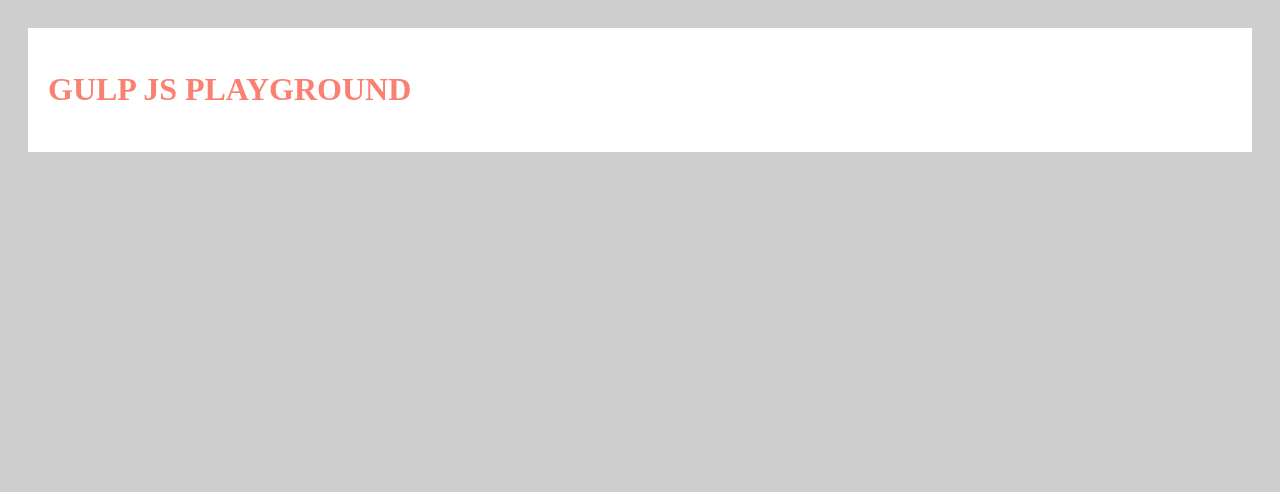
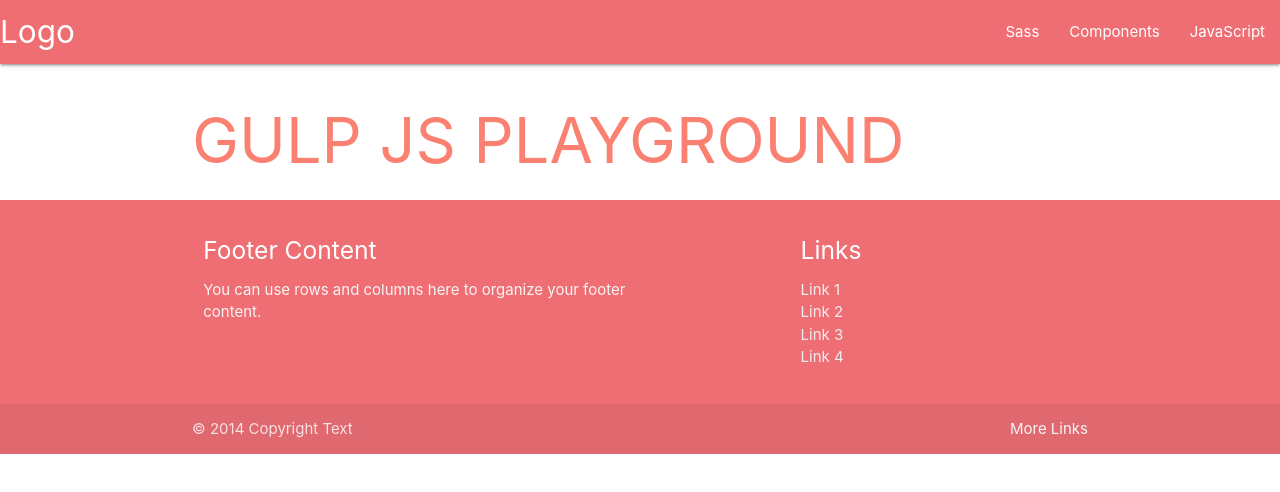
Before and after one commit to omarng/Gulpjs, a website: page src/html/index.html in a window 1280 px wide. Drawn offline with nearby package versions, Linux system fonts and the light colour scheme; files that its build step writes are made by us from their sources; files whose address does not match are found by name.

Commit message:
add include task, clean task and materializecss

```diff
--- /dev/null
+++ b/src/html/component/footer.html
@@ -0,0 +1,26 @@
+
+<footer class="page-footer">
+    <div class="container">
+        <div class="row">
+            <div class="col l6 s12">
+                <h5 class="white-text">Footer Content</h5>
+                <p class="grey-text text-lighten-4">You can use rows and columns here to organize your footer content.</p>
+            </div>
+            <div class="col l4 offset-l2 s12">
+                <h5 class="white-text">Links</h5>
+                <ul>
+                    <li><a class="grey-text text-lighten-3" href="#!">Link 1</a></li>
+                    <li><a class="grey-text text-lighten-3" href="#!">Link 2</a></li>
+                    <li><a class="grey-text text-lighten-3" href="#!">Link 3</a></li>
+                    <li><a class="grey-text text-lighten-3" href="#!">Link 4</a></li>
+                </ul>
+            </div>
+        </div>
+    </div>
+    <div class="footer-copyright">
+        <div class="container">
+            © 2014 Copyright Text
+            <a class="grey-text text-lighten-4 right" href="#!">More Links</a>
+        </div>
+    </div>
+</footer>
--- /dev/null
+++ b/src/html/component/navbar.html
@@ -0,0 +1,10 @@
+<nav>
+    <div class="nav-wrapper">
+        <a href="#" class="brand-logo">Logo</a>
+        <ul id="nav-mobile" class="right hide-on-med-and-down">
+            <li><a href="sass.html">Sass</a></li>
+            <li><a href="badges.html">Components</a></li>
+            <li><a href="collapsible.html">JavaScript</a></li>
+        </ul>
+    </div>
+</nav>
--- a/src/html/index.html
+++ b/src/html/index.html
@@ -8,9 +8,14 @@
     <link rel="stylesheet" href="./resource/css/style.css?cb=123">
 </head>
 <body>
-    <main>
+
+    <!-- #include file="/component/navbar.html" -->
+
+    <main class="container">
         <h1>Gulp Js Playground</h1>
     </main>
+
+    <!-- #include file="/component/footer.html" -->
 
     <script src="./resource/js/main.js?cb=123"></script>
 </body>
--- a/src/scss/style.scss
+++ b/src/scss/style.scss
@@ -1,22 +1,7 @@
-html{
-    box-sizing: border-box;
-    font-size: 100%;
-}
-
-*, *:before, *:after{
-    box-sizing: inherit;
-}
-
-body{
-    padding: 20px;
-    background-color: #cecece;
-    color: black;
-    line-height: 1.3;
-}
+@import url('https://fonts.googleapis.com/icon?family=Material+Icons');
+@import '../../node_modules/materialize-css/sass/materialize.scss';
 
 main{
-    background-color: #fff;
-    padding: 20px;
     h1{
         color: salmon;
         text-transform: uppercase;
```
Also changed, not shown: gulpfile.js (+23 -2 lines), package.json (+6 -1 lines), dist/index.html (deleted), dist/resource/css/style.css (deleted), 2 other files.
